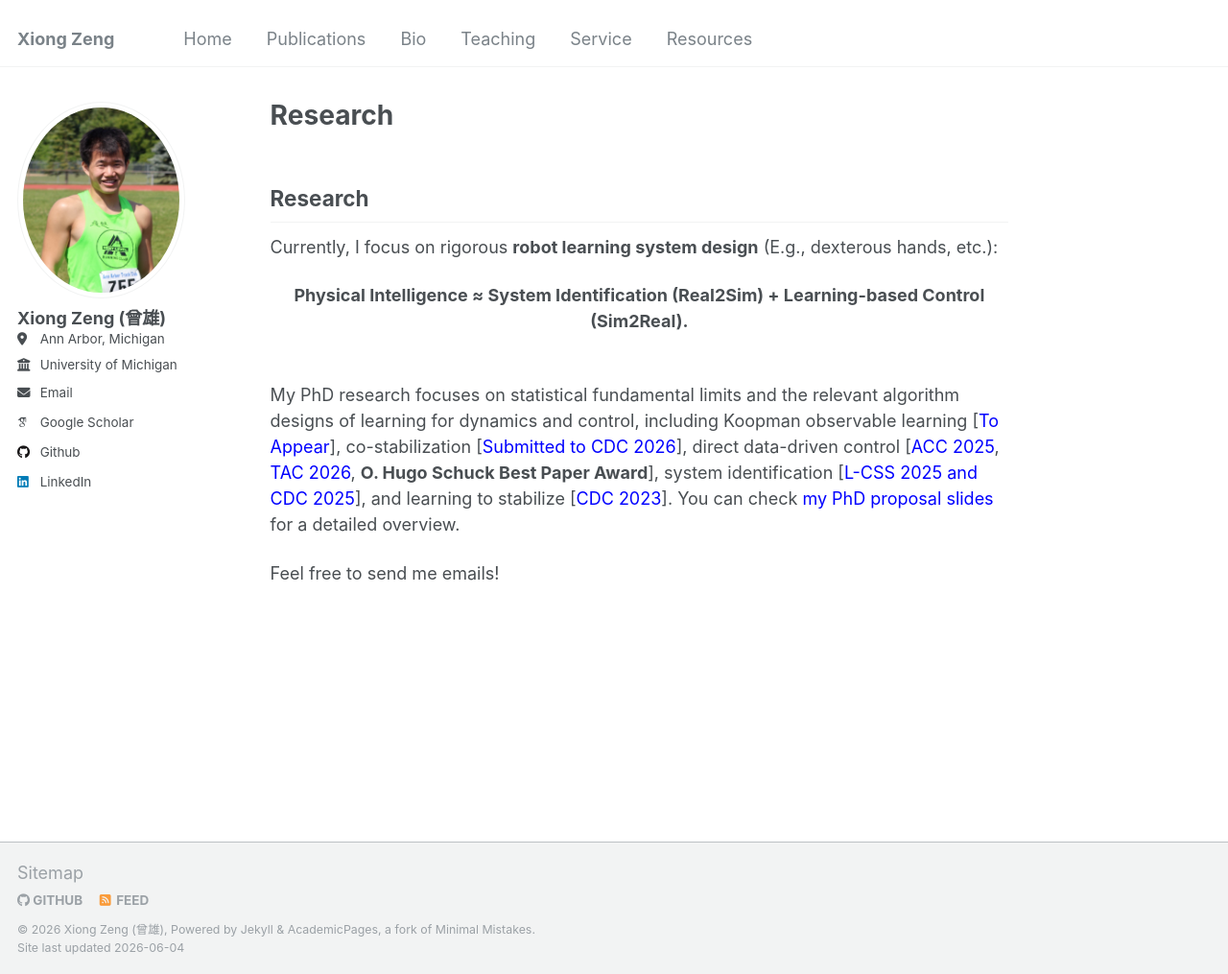
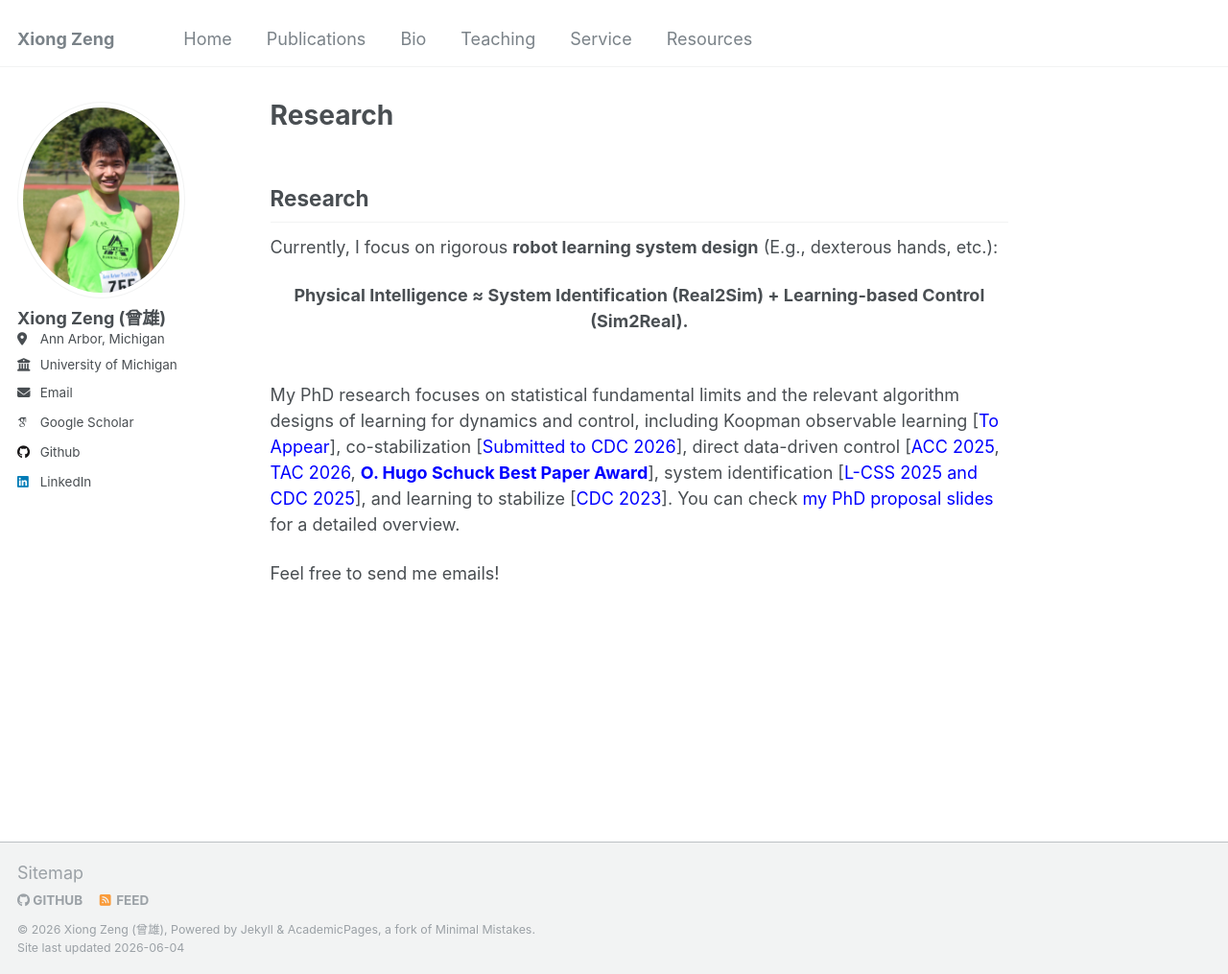
Before and after one commit to zengxiong111/zengxiong.github.io, a Jekyll site: the page built from _pages/about.md, in a window 1280 px wide and 1015 px high. Shown: the whole window at 96% size. Built offline with Jekyll 4.4.1, drawn with Linux system fonts in a browser that asks for light colours; some web fonts are replaced; our own code applies the rules of GitHub Pages for plain Markdown files.

Commit message:
Update about.md

```diff
--- a/_pages/about.md
+++ b/_pages/about.md
@@ -15,7 +15,7 @@
 </strong></div>
 <br>
 
-My PhD research focuses on statistical fundamental limits and the relevant algorithm designs of learning for dynamics and control, including Koopman observable learning [<a href="https://scholar.google.com/citations?user=v4lWTTwAAAAJ&hl=en" style="color: blue;text-decoration: none;" target="_blank">To Appear</a>], co-stabilization [<a href="https://scholar.google.com/citations?user=v4lWTTwAAAAJ&hl=en" style="color: blue;text-decoration: none;" target="_blank">Submitted to CDC 2026</a>], direct data-driven control [<a href="https://web.eecs.umich.edu/~necmiye/pubs/ZengBO_acc25.pdf" style="color: blue;text-decoration: none;" target="_blank">ACC 2025</a>, <a href="https://arxiv.org/abs/2412.19705" style="color: blue;text-decoration: none;" target="_blank">TAC 2026</a>, **O. Hugo Schuck Best Paper Award**], system identification [<a href="https://arxiv.org/abs/2503.16817" style="color: blue;text-decoration: none;" target="_blank">L-CSS 2025 and CDC 2025</a>], and learning to stabilize [<a href="https://arxiv.org/abs/2311.11151" style="color: blue;text-decoration: none;" target="_blank">CDC 2023</a>].
+My PhD research focuses on statistical fundamental limits and the relevant algorithm designs of learning for dynamics and control, including Koopman observable learning [<a href="https://scholar.google.com/citations?user=v4lWTTwAAAAJ&hl=en" style="color: blue;text-decoration: none;" target="_blank">To Appear</a>], co-stabilization [<a href="https://scholar.google.com/citations?user=v4lWTTwAAAAJ&hl=en" style="color: blue;text-decoration: none;" target="_blank">Submitted to CDC 2026</a>], direct data-driven control [<a href="https://web.eecs.umich.edu/~necmiye/pubs/ZengBO_acc25.pdf" style="color: blue;text-decoration: none;" target="_blank">ACC 2025</a>, <a href="https://arxiv.org/abs/2412.19705" style="color: blue;text-decoration: none;" target="_blank">TAC 2026</a>, <a href="https://a2c2.org/paper-award/o-hugo-schuck-best-paper-award#recipients" style="color: blue;text-decoration: none;" target="_blank">**O. Hugo Schuck Best Paper Award**</a>], system identification [<a href="https://arxiv.org/abs/2503.16817" style="color: blue;text-decoration: none;" target="_blank">L-CSS 2025 and CDC 2025</a>], and learning to stabilize [<a href="https://arxiv.org/abs/2311.11151" style="color: blue;text-decoration: none;" target="_blank">CDC 2023</a>].
 You can check <a href="https://zengxiong111.github.io/zengxiong.github.io/files/phd_propsoal_Xiong_Zeng_part.pdf" target="_blank" style="color: blue;text-decoration: none;">my PhD proposal slides</a> for a detailed overview.
 
 Feel free to send me emails!
```
